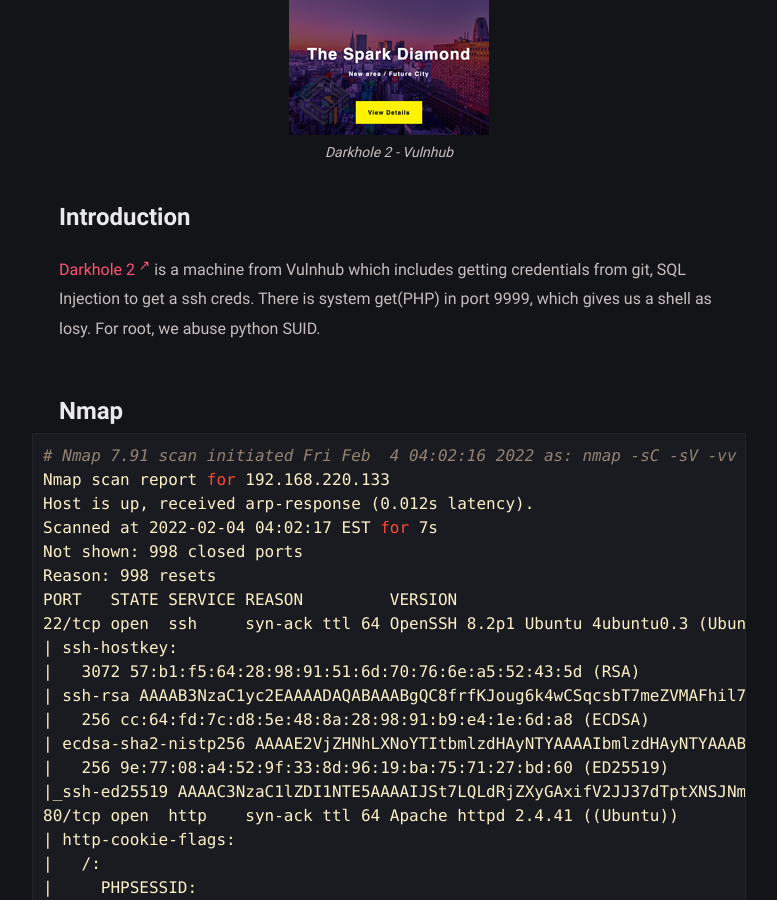
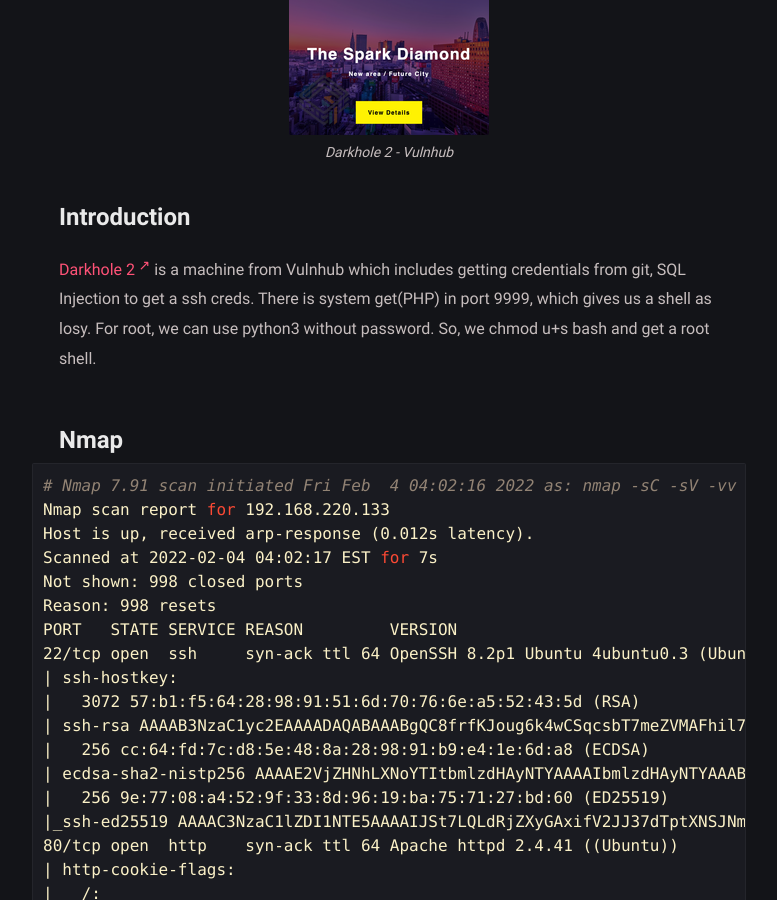
Before and after one commit to zexionx00/zexionx00.github.io, a Jekyll site: the page built from _posts/Darkhole2/2022-02-03-Darkhole2.md, in a window 1280 px wide and 900 px high, scrolled down 435 px. Shown: the whole window, without its empty margins (251-1028 px from the left). Built offline with Jekyll 4.4.1, drawn with Linux system fonts in a browser that asks for light colours.

```diff
--- a/_posts/Darkhole2/2022-02-03-Darkhole2.md
+++ b/_posts/Darkhole2/2022-02-03-Darkhole2.md
@@ -13,7 +13,7 @@ images: "/assets/img/darkhole2/darkhole2.png"
 
 # Introduction
 
-<a href="https://www.vulnhub.com/entry/darkhole-2,740/" target="_blank" rel="noopener nofollow">Darkhole 2</a> is a machine from Vulnhub which includes getting credentials from git, SQL Injection to get a ssh creds. There is system get(PHP) in port 9999, which gives us a shell as losy. For root, we abuse python SUID.
+<a href="https://www.vulnhub.com/entry/darkhole-2,740/" target="_blank" rel="noopener nofollow">Darkhole 2</a> is a machine from Vulnhub which includes getting credentials from git, SQL Injection to get a ssh creds. There is system get(PHP) in port 9999, which gives us a shell as losy. For root, we can use python3 without password. So, we chmod u+s bash and get a root shell.
 
 # Nmap
 
```
